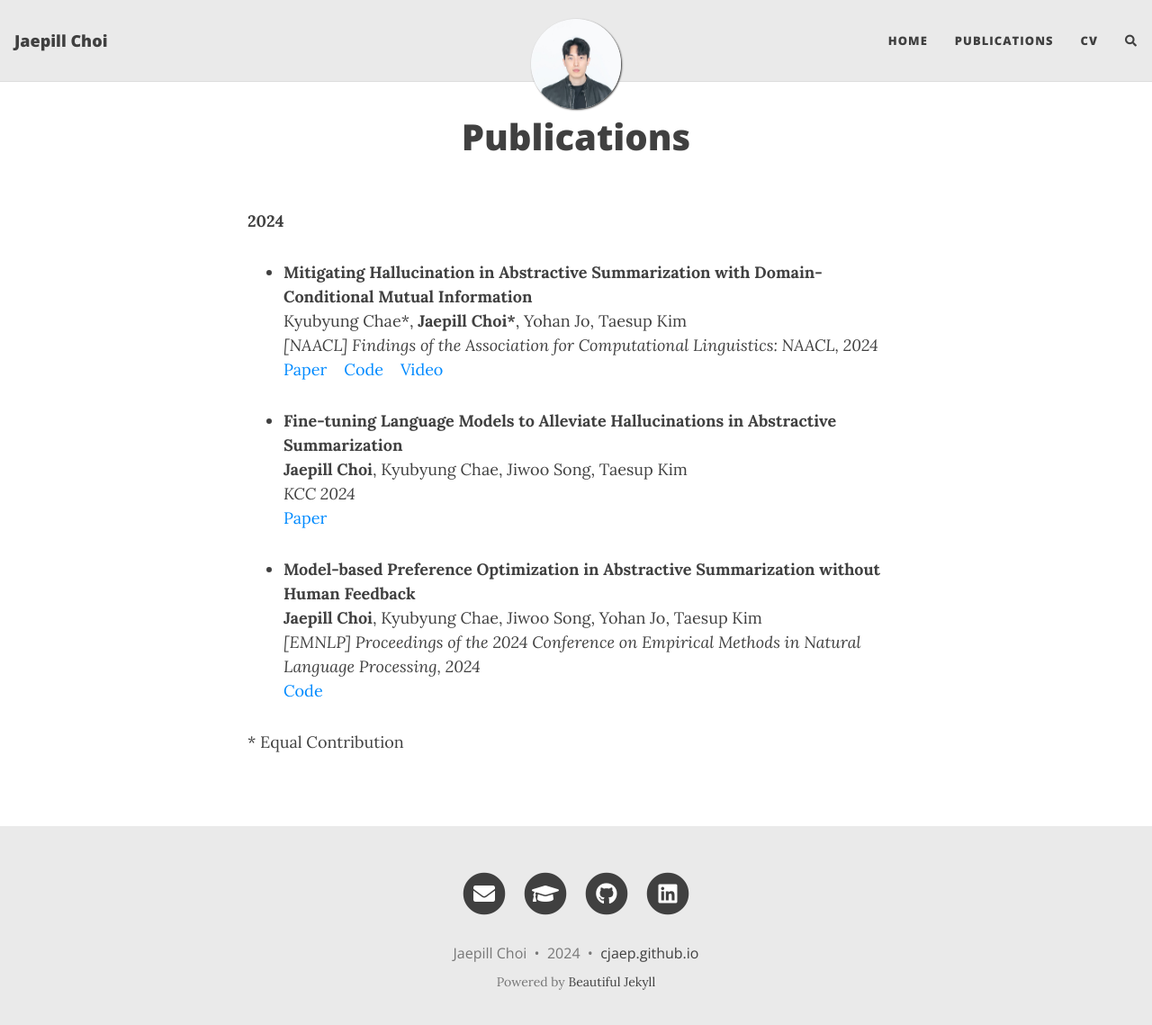
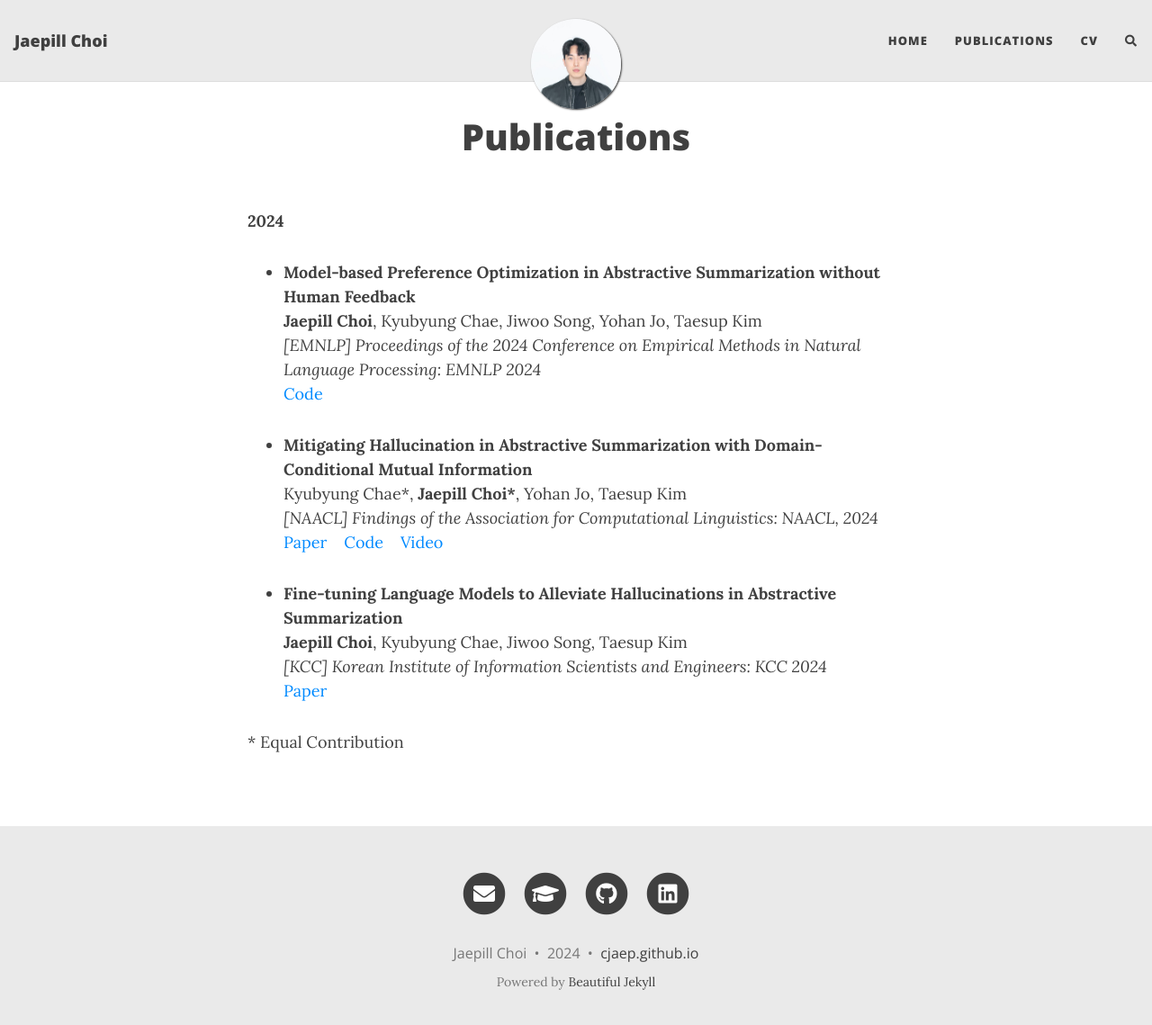
Before and after one commit to cjaep/cjaep.github.io, a Jekyll site: the page built from publications.md, in a window 1280 px wide and 1152 px high. Shown: the top 1139 px of the window at 90% size. Built offline with Jekyll 4.4.1, drawn with Linux system fonts in a browser that asks for light colours; nearby versions of some CDN libraries; comment, search, counter and statistics services are not loaded; some of the changed lines change nothing that is shown.

Commit message:
publications

```diff
--- a/publications.md
+++ b/publications.md
@@ -7,6 +7,11 @@ title: Publications
 <br /> -->
 
 **2024**
+
+- **Model-based Preference Optimization in Abstractive Summarization without Human Feedback**
+  **Jaepill Choi**, Kyubyung Chae, Jiwoo Song, Yohan Jo, Taesup Kim
+  *\[EMNLP\] Proceedings of the 2024 Conference on Empirical Methods in Natural Language Processing: EMNLP 2024*
+  <a href="https://github.com/cjaep/MPO" target="_blank">Code</a>
 
 - **Mitigating Hallucination in Abstractive Summarization with Domain-Conditional Mutual Information**
   Kyubyung Chae\*, **Jaepill Choi\***, Yohan Jo, Taesup Kim
@@ -21,13 +26,8 @@ title: Publications
 
 - **Fine-tuning Language Models to Alleviate Hallucinations in Abstractive Summarization**
   **Jaepill Choi**, Kyubyung Chae, Jiwoo Song, Taesup Kim
-  *KCC 2024*
+  *\[KCC\] Korean Institute of Information Scientists and Engineers: KCC 2024*
   <a href="https://www.dbpia.co.kr/journal/articleDetail?nodeId=NODE11862029" target="_blank">Paper</a>
   <!-- <a href="https://drive.google.com/file/d/1ECivbzXfoasR6r474LtbHAU_94sSciSS/view?usp=drive_link" target="_blank">Paper</a> -->
 
-- **Model-based Preference Optimization in Abstractive Summarization without Human Feedback**
-  **Jaepill Choi**, Kyubyung Chae, Jiwoo Song, Yohan Jo, Taesup Kim
-  *\[EMNLP\] Proceedings of the 2024 Conference on Empirical Methods in Natural Language Processing, 2024*
-  <a href="https://github.com/cjaep/MPO" target="_blank">Code</a>
-
 \* Equal Contribution
```
